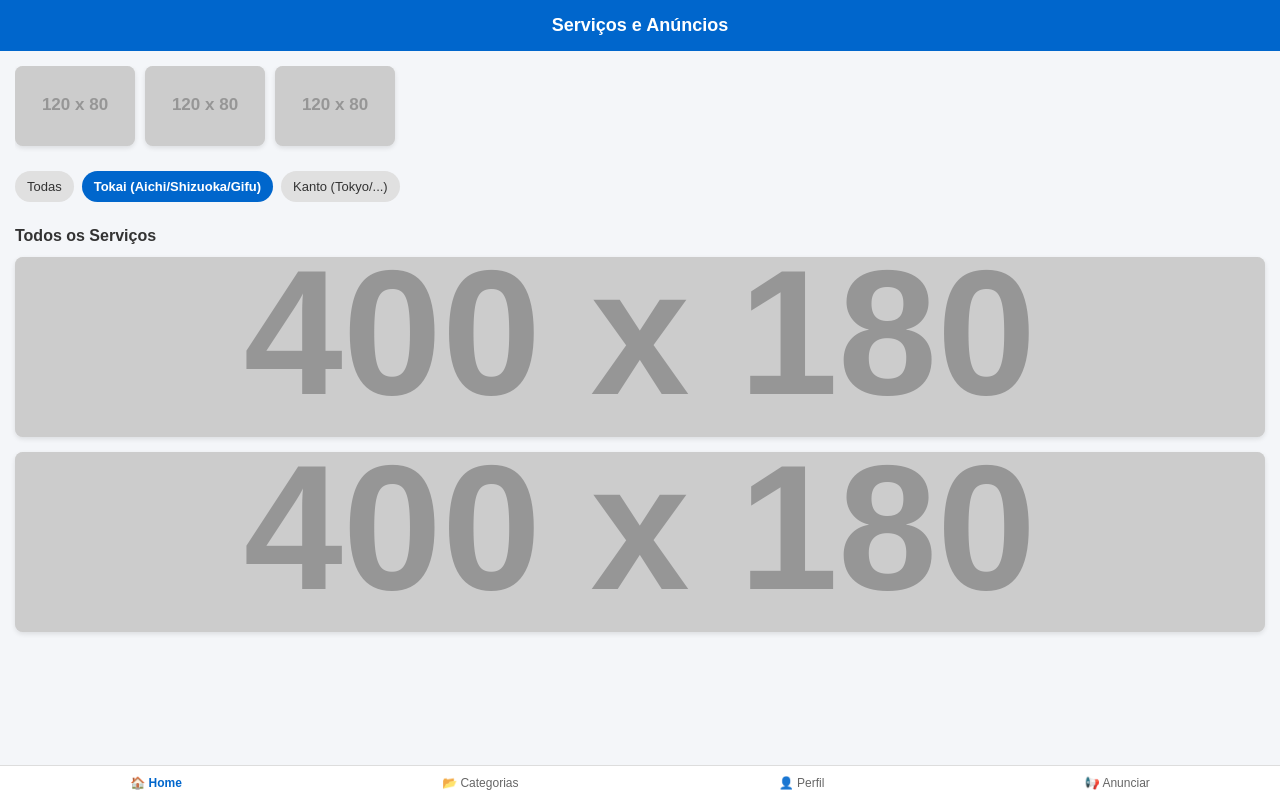
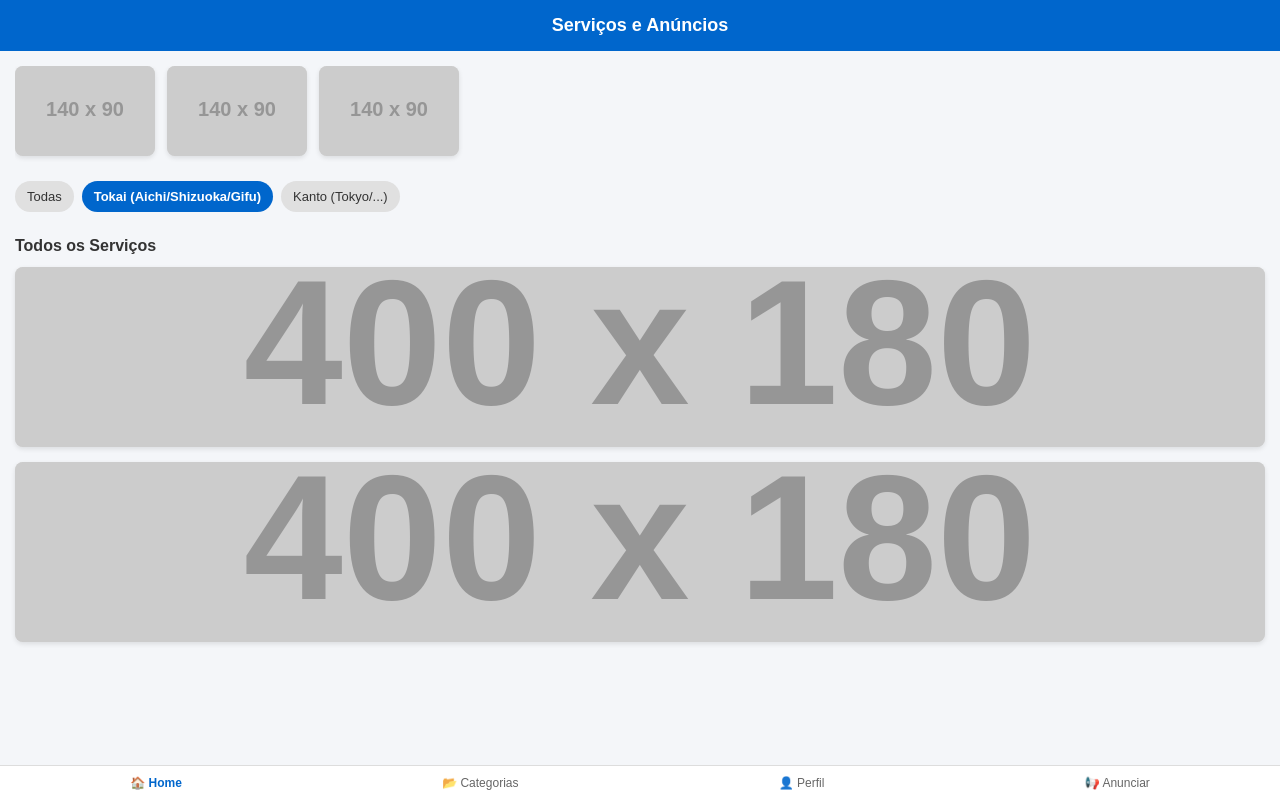
Before and after one commit to kkimikia-ctrl/bot-line, a website: page servicos.html in a window 1280 px wide. Drawn offline with Linux system fonts and the light colour scheme; placeholder pictures from the web are drawn by us.

Commit message:
Update servicos.html

```diff
--- a/servicos.html
+++ b/servicos.html
@@ -23,23 +23,30 @@
         .container {
             padding: 15px;
         }
-        /* Seção Destaque (Topo) */
+
+        /* Carrossel de Destaques (Topo) */
         .destaque-scroll {
             display: flex;
-            gap: 10px;
+            gap: 12px;
             overflow-x: auto;
             padding-bottom: 10px;
             margin-bottom: 15px;
+            scroll-snap-type: x mandatory;
+            -webkit-overflow-scrolling: touch;
+        }
+        .destaque-scroll::-webkit-scrollbar {
+            display: none; /* Esconde a barra de rolagem no celular */
         }
         .banner-destaque {
-            min-width: 120px;
-            height: 80px;
+            flex: 0 0 140px;
+            height: 90px;
             border-radius: 8px;
             overflow: hidden;
             box-shadow: 0 2px 5px rgba(0,0,0,0.1);
             cursor: pointer;
             background-color: #ddd;
-            flex-shrink: 0;
+            scroll-snap-align: start;
+            position: relative;
         }
         .banner-destaque img {
             width: 100%;
@@ -54,6 +61,9 @@
             overflow-x: auto;
             margin-bottom: 20px;
             padding-bottom: 5px;
+        }
+        .regioes-scroll::-webkit-scrollbar {
+            display: none;
         }
         .tag-regiao {
             background-color: #e0e0e0;
@@ -168,16 +178,16 @@
     <header>Serviços e Anúncios</header>
 
     <div class="container">
-        <!-- Destaques (Topo) -->
+        <!-- Carrossel de Destaques (Topo) -->
         <div class="destaque-scroll">
-            <div class="banner-destaque" onclick="abrirDetalhes('Destaque 1', 'Descrição completa do Destaque 1. Todos os contatos estão na imagem.')">
-                <img src="https://via.placeholder.com/120x80/0066cc/ffffff?text=Destaque+1" alt="Destaque 1">
+            <div class="banner-destaque" onclick="abrirDetalhes('Destaque 1', 'Descrição do Destaque 1. Todos os dados de contato estão na imagem.')">
+                <img src="https://via.placeholder.com/140x90/0066cc/ffffff?text=Destaque+1" alt="Destaque 1">
             </div>
-            <div class="banner-destaque" onclick="abrirDetalhes('Destaque 2', 'Descrição completa do Destaque 2. Todos os contatos estão na imagem.')">
-                <img src="https://via.placeholder.com/120x80/27ae60/ffffff?text=Destaque+2" alt="Destaque 2">
+            <div class="banner-destaque" onclick="abrirDetalhes('Destaque 2', 'Descrição do Destaque 2. Todos os dados de contato estão na imagem.')">
+                <img src="https://via.placeholder.com/140x90/27ae60/ffffff?text=Destaque+2" alt="Destaque 2">
             </div>
-            <div class="banner-destaque" onclick="abrirDetalhes('Destaque 6', 'Descrição completa do Destaque 6. Todos os contatos estão na imagem.')">
-                <img src="https://via.placeholder.com/120x80/e74c3c/ffffff?text=Destaque+6" alt="Destaque 6">
+            <div class="banner-destaque" onclick="abrirDetalhes('Destaque 6', 'Descrição do Destaque 6. Todos os dados de contato estão na imagem.')">
+                <img src="https://via.placeholder.com/140x90/e74c3c/ffffff?text=Destaque+6" alt="Destaque 6">
             </div>
         </div>
 
@@ -192,14 +202,14 @@
         <div class="lista-section">
             <div class="lista-title">Todos os Serviços</div>
 
-            <!-- Banner Normal 1 (Sem texto em cima, apenas a imagem) -->
-            <div class="banner-normal" onclick="abrirDetalhes('Restaurante Sabor Brasil', 'Comida caseira todos os dias, marmitas e delivery. Confira os telefones e e-mail na arte.')">
-                <img src="https://via.placeholder.com/400x180/2980b9/ffffff?text=Anuncio+Tokai+-+Imagem+Cheia" alt="Anúncio Tokai">
+            <!-- Banner Normal 1 -->
+            <div class="banner-normal" onclick="abrirDetalhes('Restaurante Sabor Brasil', 'Comida caseira todos os dias, marmitas e delivery. Confira os telefones e e-mail na arte da imagem.')">
+                <img src="https://via.placeholder.com/400x180/2980b9/ffffff?text=Anuncio+Tokai" alt="Anúncio Tokai">
             </div>
 
             <!-- Banner Normal 2 -->
-            <div class="banner-normal" onclick="abrirDetalhes('Oficina Mecânica Gomes', 'Manutenção geral, freios e troca de óleo. Atendimento rápido.')">
-                <img src="https://via.placeholder.com/400x180/8e44ad/ffffff?text=Oficina+Mecanica+-+Imagem+Cheia" alt="Oficina Mecânica">
+            <div class="banner-normal" onclick="abrirDetalhes('Oficina Mecânica Gomes', 'Manutenção geral, freios e troca de óleo. Contatos disponíveis na foto do anúncio.')">
+                <img src="https://via.placeholder.com/400x180/8e44ad/ffffff?text=Oficina+Mecanica" alt="Oficina Mecânica">
             </div>
         </div>
     </div>
```
